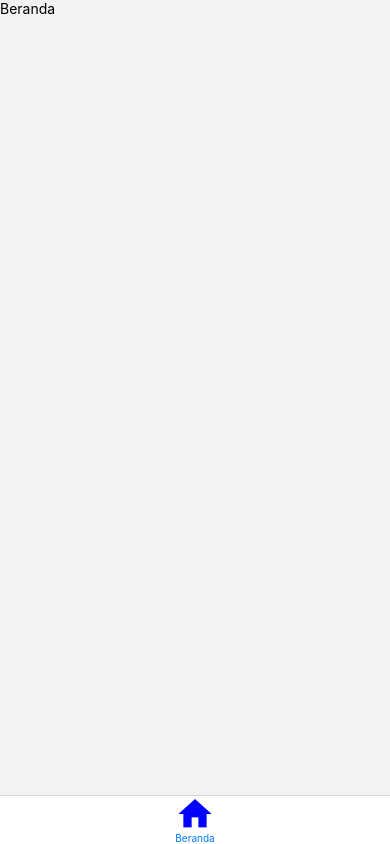
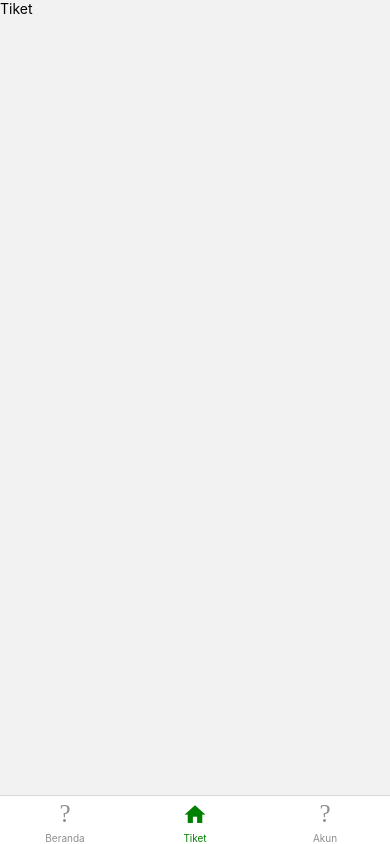
Before and after one commit to nunaprameswari/TicketPlane, a React Native app: screen /Tiket in a window 390 px wide. Before the commit this address had no page. Built offline with nearby package versions, Linux system fonts and the light colour scheme.

Commit message:
penambahan icon di app.jsx

```diff
--- a/src/App.jsx
+++ b/src/App.jsx
@@ -13,14 +13,34 @@ const Tabs = createBottomTabNavigator();
 
 const MenuTab = () => {
   return (
-    <Tabs.Navigator>
+    <Tabs.Navigator screenOptions={{tabBarActiveTintColor: 'green'}}>
       <Tabs.Screen
         name="Beranda"
         component={Beranda}
         options={{
           headerShown: false,
           tabBarIcon: ({size, color}) => (
-            <MaterialCommunityIcons name="home" size={40} color={'blue'} />
+            <MaterialCommunityIcons name="browse" size={size} color={color} />
+          ),
+        }}
+      />
+      <Tabs.Screen
+        name="Tiket"
+        component={Tiket}
+        options={{
+          headerShown: false,
+          tabBarIcon: ({size, color}) => (
+            <MaterialCommunityIcons name="home" size={size} color={color} />
+          ),
+        }}
+      />
+      <Tabs.Screen
+        name="Akun"
+        component={Akun}
+        options={{
+          headerShown: false,
+          tabBarIcon: ({size, color}) => (
+            <MaterialCommunityIcons name="browse" size={size} color={color} />
           ),
         }}
       />
--- a/src/screens/Akun.jsx
+++ b/src/screens/Akun.jsx
@@ -0,0 +1,14 @@
+import {StyleSheet, Text, View} from 'react-native';
+import React from 'react';
+
+const Akun = () => {
+  return (
+    <View>
+      <Text>Akun</Text>
+    </View>
+  );
+};
+
+export default Akun;
+
+const styles = StyleSheet.create({});
--- a/src/screens/Tiket.jsx
+++ b/src/screens/Tiket.jsx
@@ -0,0 +1,14 @@
+import {StyleSheet, Text, View} from 'react-native';
+import React from 'react';
+
+const Tiket = () => {
+  return (
+    <View>
+      <Text>Tiket</Text>
+    </View>
+  );
+};
+
+export default Tiket;
+
+const styles = StyleSheet.create({});
```
